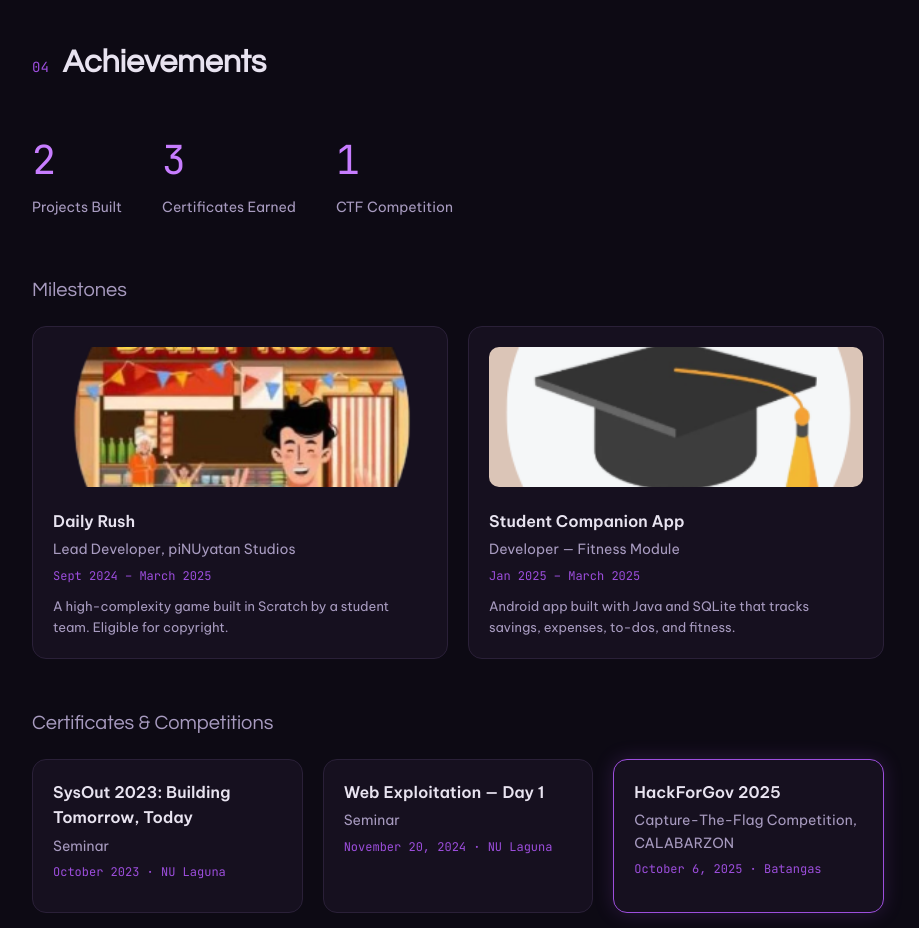
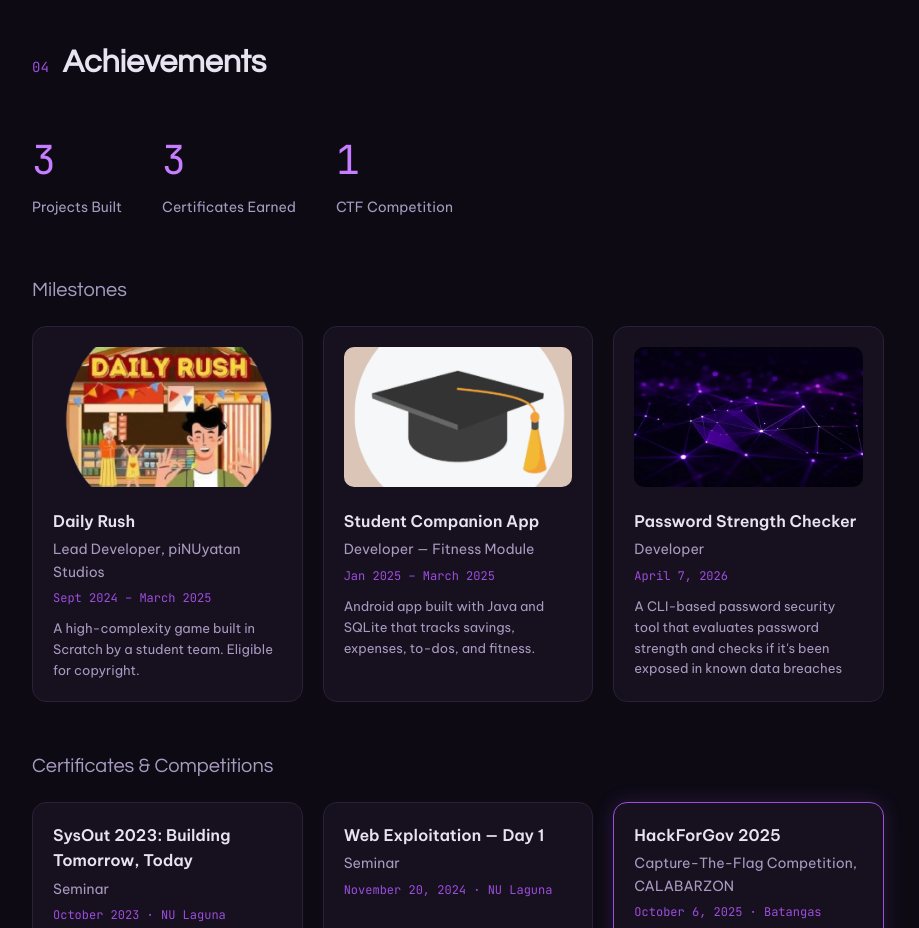
Before and after one commit to bibatAlliyah/my_portfolio, a plain HTML site: page index.html in a window 1280 px wide. Shown: the part 2680-3608 px from the top of the page, without its empty margins (182-1101 px from the left). Drawn offline with Linux system fonts and the light colour scheme.

Commit message:
added password strength checker project

```diff
--- a/index.html
+++ b/index.html
@@ -175,7 +175,7 @@
 
       <div class="stats-strip">
         <div class="stat">
-          <p class="stat-num mono" data-target="2">0</p>
+          <p class="stat-num mono" data-target="3">0</p>
           <p class="stat-label">Projects Built</p>
         </div>
         <div class="stat">
@@ -199,12 +199,23 @@
             <p class="card-desc">A high-complexity game built in Scratch by a student team. Eligible for copyright.</p>
           </a>
         </div>
+
         <div class="card">
           <img src="images/app.png" alt="Student Companion App icon" class="card-img">
           <p class="card-title">Student Companion App</p>
           <p class="card-role">Developer — Fitness Module</p>
           <p class="mono card-date">Jan 2025 – March 2025</p>
           <p class="card-desc">Android app built with Java and SQLite that tracks savings, expenses, to-dos, and fitness.</p>
+        </div>
+
+        <div class="card">
+          <a href="https://github.com/bibatAlliyah/password-strength-checker" target="_blank" class="card-link">
+            <img src="images/placeholder.png" alt="" class="card-img">
+            <p class="card-title">Password Strength Checker</p>
+            <p class="card-role">Developer</p>
+            <p class="mono card-date">April 7, 2026</p>
+            <p class="card-desc">A CLI-based password security tool that evaluates password strength and checks if it's been exposed in known data breaches</p>
+          </a>
         </div>
       </div>
 
```
Also changed, not shown: images/placeholder.png (added).
